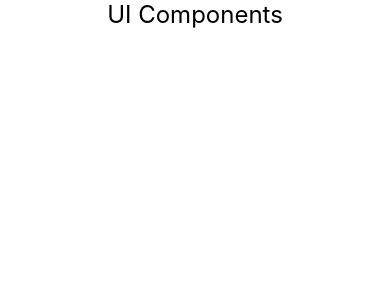
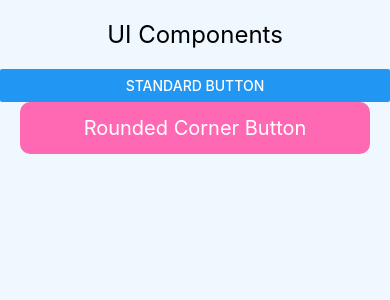
Before and after one commit to swanandvaidya/RnUiComponents, a React Native app: screen / in a window 390 px wide. Shown: the top 300 px of the page. Built offline with nearby package versions, Linux system fonts and the light colour scheme.

Commit message:
add standard and rounded corner button

```diff
--- a/App.tsx
+++ b/App.tsx
@@ -1,12 +1,26 @@
-import {View, Text, SafeAreaView} from 'react-native';
+import {Text, SafeAreaView, StyleSheet} from 'react-native';
 import React from 'react';
+import StandardButtonComponent from './src/components/Buttons/StandardButtonComponent';
+import ButtonWithRoundedCorner from './src/components/Buttons/ButtonWithRoundedCorner';
 
 const App = () => {
   return (
-    <SafeAreaView>
-      <Text style={{fontSize: 24, textAlign: 'center'}}>UI Components</Text>
+    <SafeAreaView style={styles.container}>
+      <Text style={{fontSize: 24, textAlign: 'center', marginVertical: 20}}>
+        UI Components
+      </Text>
+      <StandardButtonComponent />
+      <ButtonWithRoundedCorner />
     </SafeAreaView>
   );
 };
 
+const styles = StyleSheet.create({
+  container: {
+    flex: 1,
+    backgroundColor: 'aliceblue',
+    paddingHorizontal: 30,
+  },
+});
+
 export default App;
--- /dev/null
+++ b/src/components/Buttons/ButtonWithRoundedCorner.tsx
@@ -0,0 +1,26 @@
+import {View, Text, TouchableOpacity, StyleSheet} from 'react-native';
+import React from 'react';
+
+const ButtonWithRoundedCorner = () => {
+  return (
+    <TouchableOpacity style={btnStyle.roundedCorner}>
+      <Text style={btnStyle.btnText}>Rounded Corner Button</Text>
+    </TouchableOpacity>
+  );
+};
+
+const btnStyle = StyleSheet.create({
+  roundedCorner: {
+    backgroundColor: 'hotpink',
+    padding: 14,
+    marginHorizontal: 20,
+    borderRadius: 10,
+    alignItems: 'center',
+  },
+  btnText: {
+    color: 'white',
+    fontSize: 20,
+  },
+});
+
+export default ButtonWithRoundedCorner;
--- /dev/null
+++ b/src/components/Buttons/StandardButtonComponent.tsx
@@ -0,0 +1,8 @@
+import {Button} from 'react-native';
+import React from 'react';
+
+const StandardButtonComponent = () => {
+  return <Button title="Standard Button"></Button>;
+};
+
+export default StandardButtonComponent;
```
